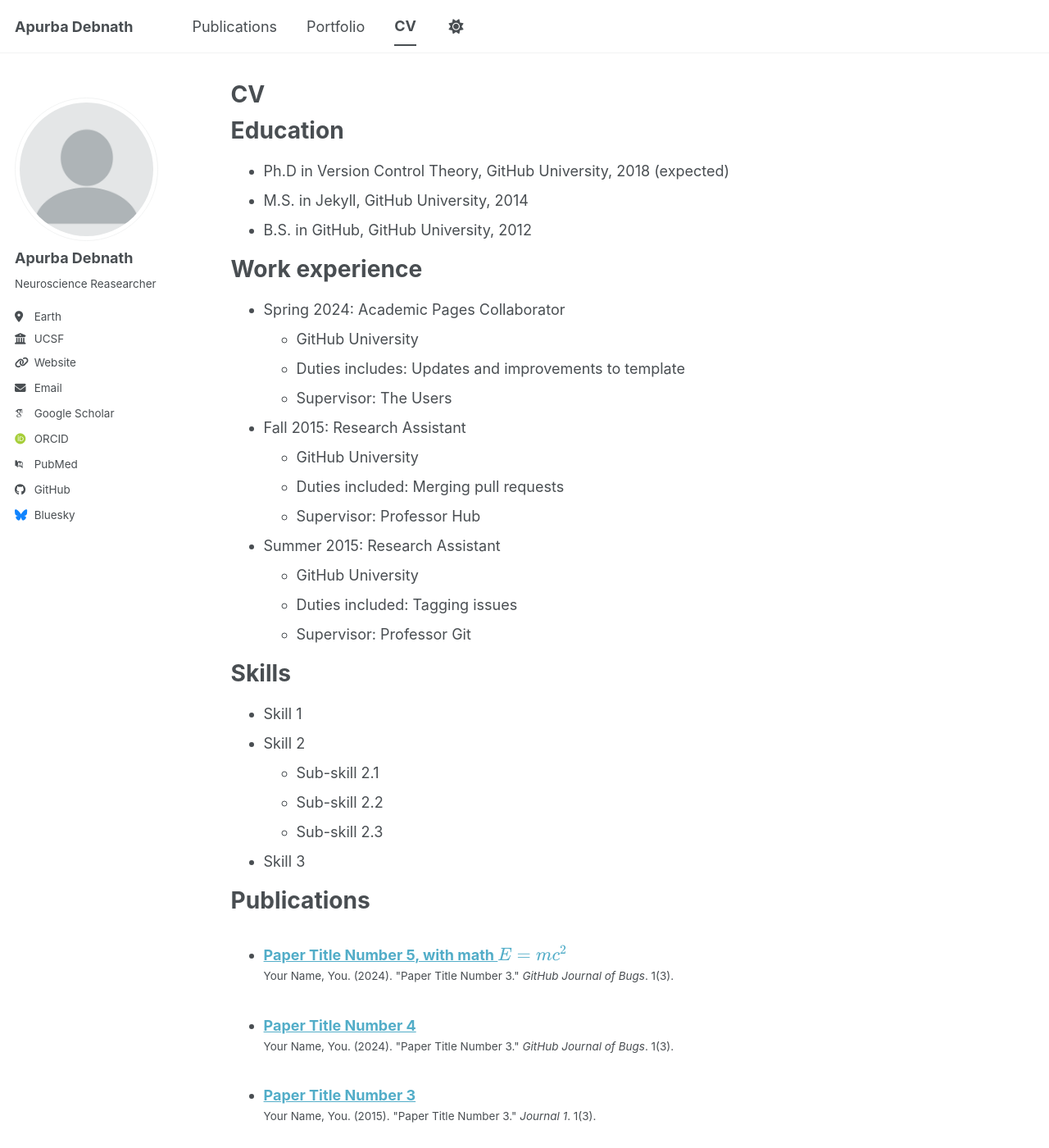
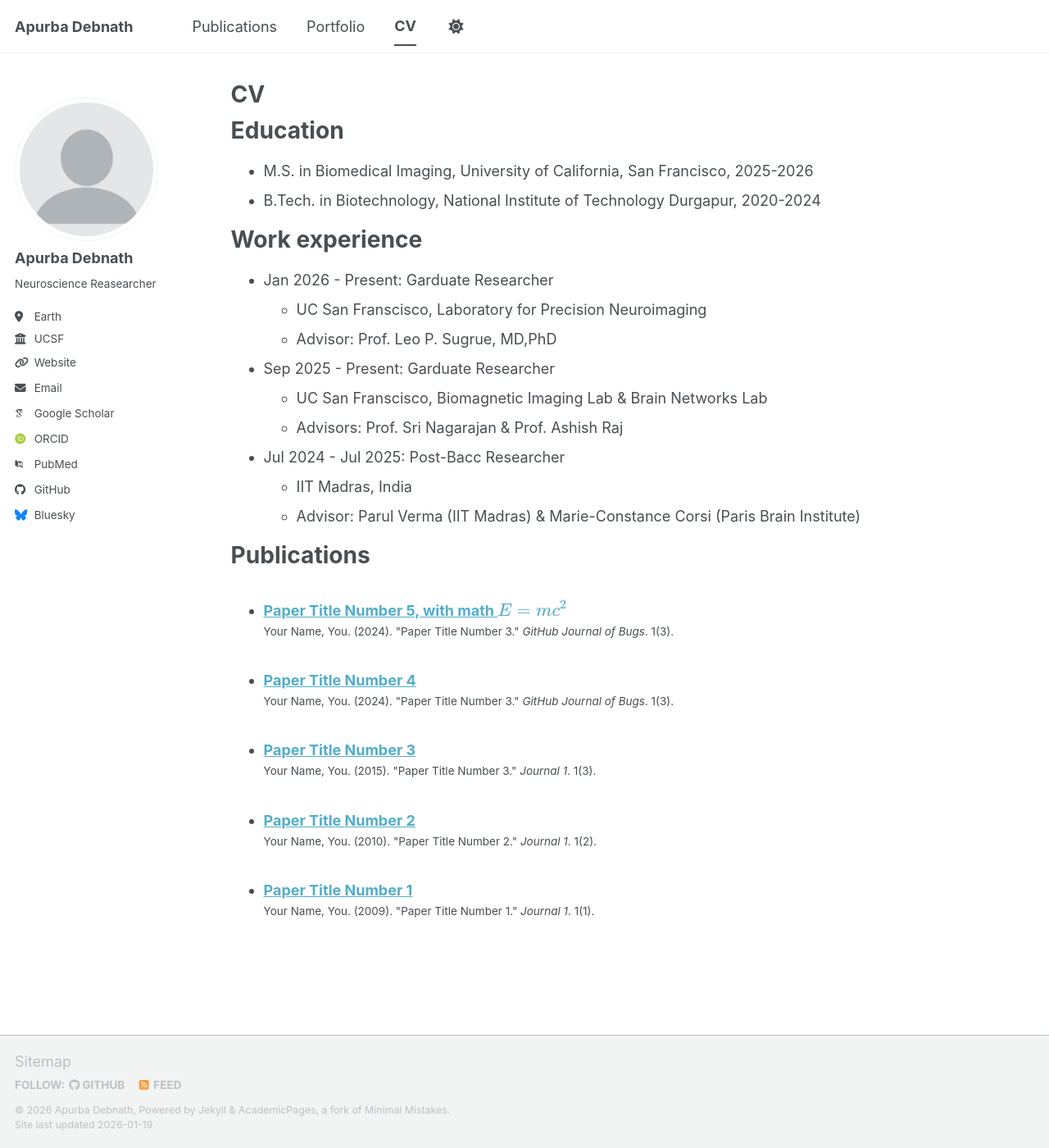
Before and after one commit to ApurbaApd/ApurbaApd.github.io, a Jekyll site: the page built from _pages/cv.md, in a window 1280 px wide and 1400 px high. Shown: the whole window at 82% size. Built offline with Jekyll 4.4.1, drawn with Linux system fonts in a browser that asks for light colours; some web fonts are replaced; a script bundle is joined from its source files by our own code; library files that are not in the unit come from our copies; some of the changed text lies outside the part shown.

Commit message:
Revise CV with updated education and experience
Updated education and work experience sections with new qualifications and roles.

```diff
--- a/_pages/cv.md
+++ b/_pages/cv.md
@@ -11,54 +11,26 @@ redirect_from:
 
 Education
 ======
-* Ph.D in Version Control Theory, GitHub University, 2018 (expected)
-* M.S. in Jekyll, GitHub University, 2014
-* B.S. in GitHub, GitHub University, 2012
+* M.S. in Biomedical Imaging, University of California, San Francisco, 2025-2026
+* B.Tech. in Biotechnology, National Institute of Technology Durgapur, 2020-2024
 
 Work experience
 ======
-* Spring 2024: Academic Pages Collaborator
-  * GitHub University
-  * Duties includes: Updates and improvements to template
-  * Supervisor: The Users
+* Jan 2026 - Present: Garduate Researcher
+  * UC San Franscisco, Laboratory for Precision Neuroimaging
+  * Advisor: Prof. Leo P. Sugrue, MD,PhD
 
-* Fall 2015: Research Assistant
-  * GitHub University
-  * Duties included: Merging pull requests
-  * Supervisor: Professor Hub
+* Sep 2025 - Present: Garduate Researcher
+  * UC San Franscisco, Biomagnetic Imaging Lab & Brain Networks Lab
+  * Advisors: Prof. Sri Nagarajan & Prof. Ashish Raj
 
-* Summer 2015: Research Assistant
-  * GitHub University
-  * Duties included: Tagging issues
-  * Supervisor: Professor Git
+* Jul 2024 - Jul 2025: Post-Bacc Researcher
+  * IIT Madras, India
+  * Advisor: Parul Verma (IIT Madras) & Marie-Constance Corsi (Paris Brain Institute)
 
-Skills
-======
-* Skill 1
-* Skill 2
-  * Sub-skill 2.1
-  * Sub-skill 2.2
-  * Sub-skill 2.3
-* Skill 3
 
 Publications
 ======
   <ul>{% for post in site.publications reversed %}
     {% include archive-single-cv.html %}
   {% endfor %}</ul>
-
-Talks
-======
-  <ul>{% for post in site.talks reversed %}
-    {% include archive-single-talk-cv.html  %}
-  {% endfor %}</ul>
-
-Teaching
-======
-  <ul>{% for post in site.teaching reversed %}
-    {% include archive-single-cv.html %}
-  {% endfor %}</ul>
-
-Service and leadership
-======
-* Currently signed in to 43 different slack teams
```
